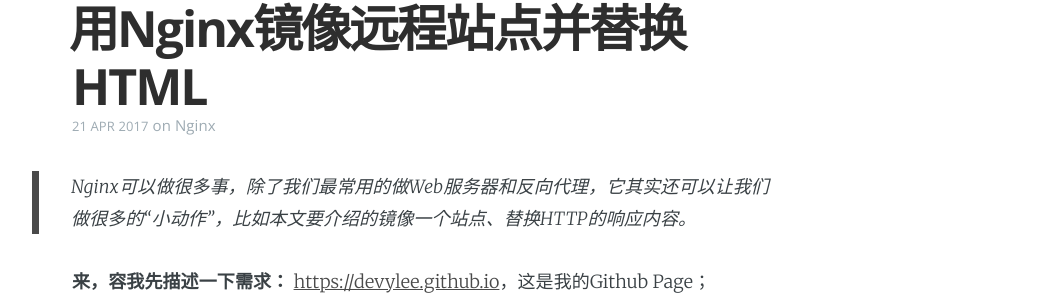
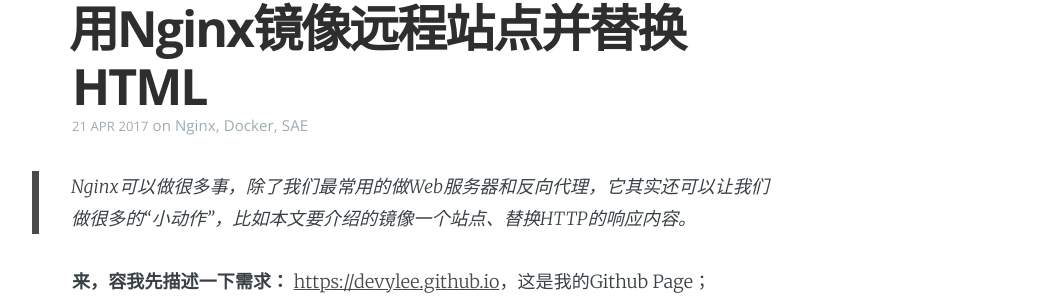
Before and after one commit to devylee/devylee.github.io, a Jekyll site: the page built from _posts/2017/04/2017-04-21-mirror-a-remote-site-and-replace-html-content-using-nginx.md, in a window 1280 px wide and 900 px high. Shown: the part 138-439 px from the top of the window, without its empty margins (213-1271 px from the left). Built offline with Jekyll 4.4.1, drawn with Linux system fonts in a browser that asks for light colours; nearby versions of some CDN libraries; comment, search, counter and statistics services are not loaded.

Commit message:
post tags update

```diff
--- a/_posts/2017/04/2017-04-21-mirror-a-remote-site-and-replace-html-content-using-nginx.md
+++ b/_posts/2017/04/2017-04-21-mirror-a-remote-site-and-replace-html-content-using-nginx.md
@@ -5,6 +5,8 @@ categories: devy
 layout    : post
 tags      :
   - Nginx
+  - Docker
+  - SAE
 layout    : post
 class     : "post tag-nginx"
 comments  : true
```
